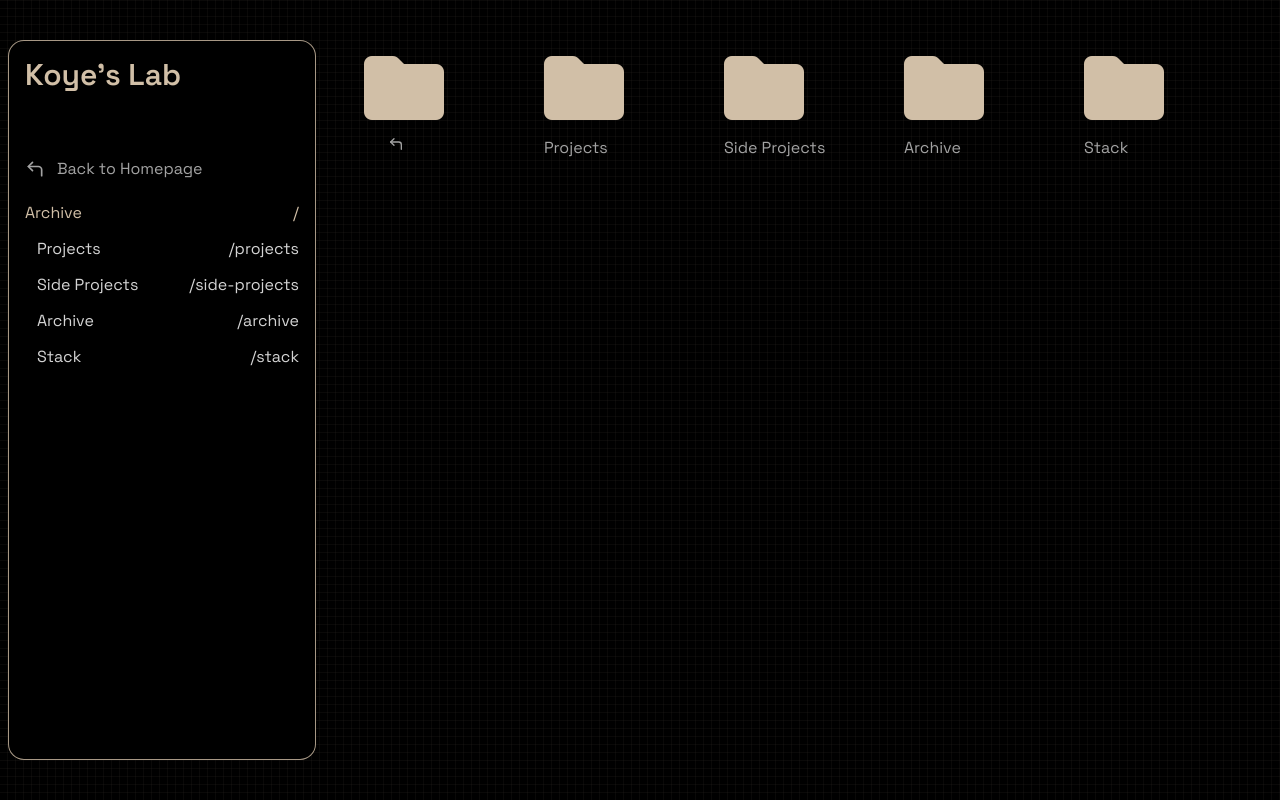
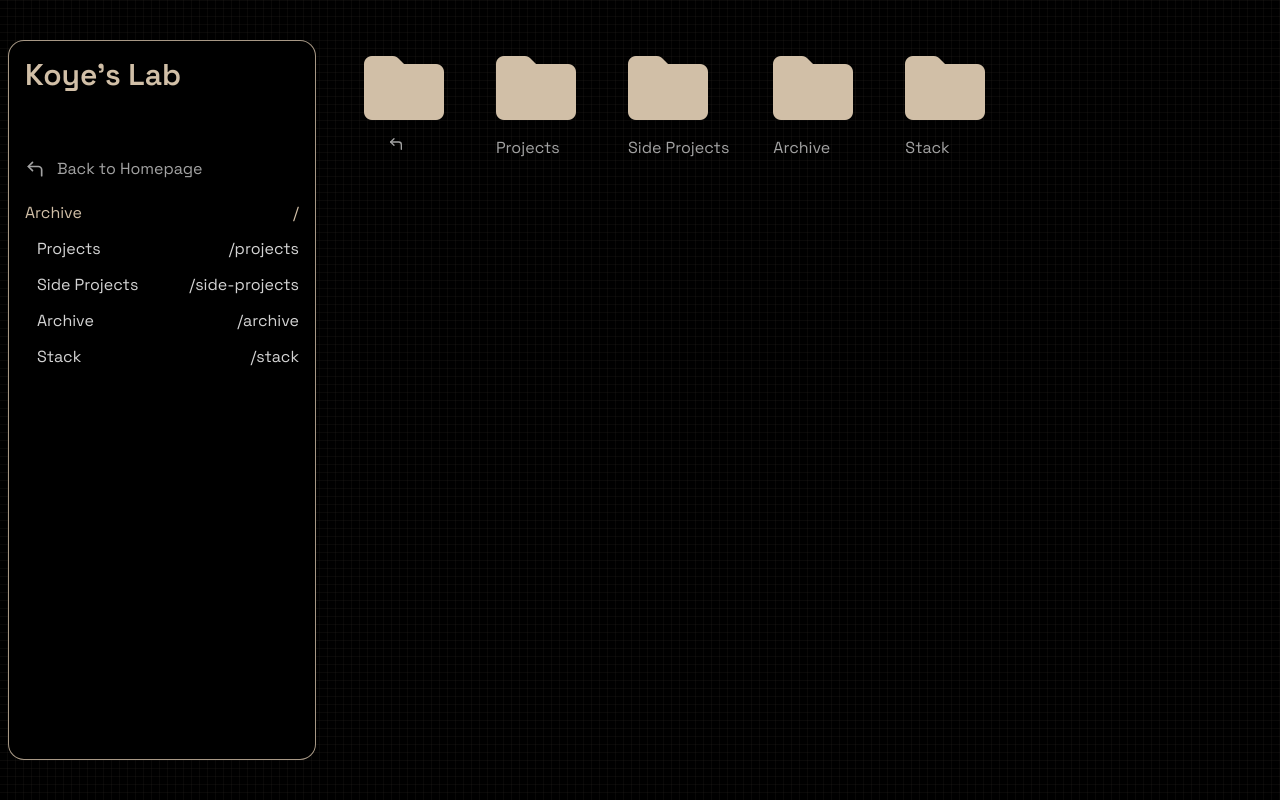
Before and after one commit to kryptcode/koyejo, a Next.js app: page /archives in a window 1280 px wide. Built offline with nearby package versions, Linux system fonts and the light colour scheme.

Commit message:
Update page.jsx

```diff
--- a/src/app/archives/page.jsx
+++ b/src/app/archives/page.jsx
@@ -126,7 +126,7 @@ const Page = () => {
           <div className="lg:flex-[3] xl:flex-[3] lg:h-[100vh] overflow-y-scroll scrollbar-thin scrollbar-thumb-black p-5 ">
             {folder === "/" ? (
               // Main archive view
-              <div className="grid grid-cols-3 lg:grid-cols-5 p-3 ">
+              <div className="flex flex-wrap gap-5 p-3 ">
                 <Link
                   href={"/"}
                   className="flex hover:opacity-80 cursor-pointer flex-col p-2 items-start"
@@ -168,7 +168,7 @@ const Page = () => {
               </div>
             ) : folder == "/side-projects" ? (
               // View when you click on  side-project folder
-              <div className="grid grid-cols-3 lg:grid-cols-4 p-3 ">
+              <div className="flex flex-wrap gap-5 p-3 ">
                 <div
                   className="flex hover:opacity-80 cursor-pointer flex-col p-2 items-start"
                   onClick={() => setFolder("/")}
@@ -191,7 +191,7 @@ const Page = () => {
               </div>
             ) : folder == "/projects" ? (
               // View when you click on projects folder
-              <div className="grid grid-cols-3 lg:grid-cols-4 p-3 ">
+              <div className="flex flex-wrap gap-5 p-3 ">
                 <div
                   className="flex hover:opacity-80 cursor-pointer flex-col p-2 items-start"
                   onClick={() => setFolder("/")}
@@ -487,7 +487,7 @@ const Page = () => {
               </div>
             ) : folder === "/framer-projects" ?  (
               <div>
-                <div className="grid grid-cols-3 lg:grid-cols-4 p-3 ">
+                <div className="flex flex-wrap gap-5 p-3 ">
                 <div
                   className="flex hover:opacity-80 cursor-pointer flex-col p-2 items-start"
                   onClick={() => setFolder("/")}
```
